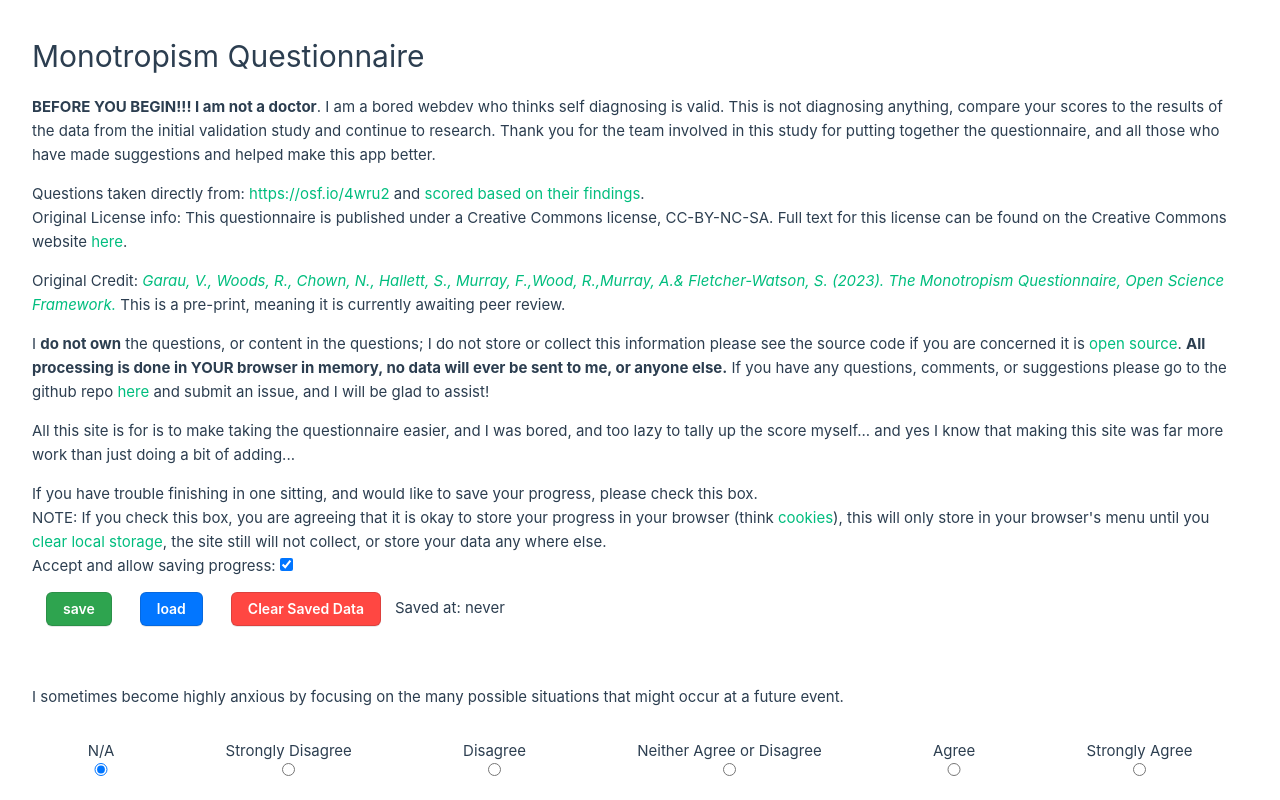
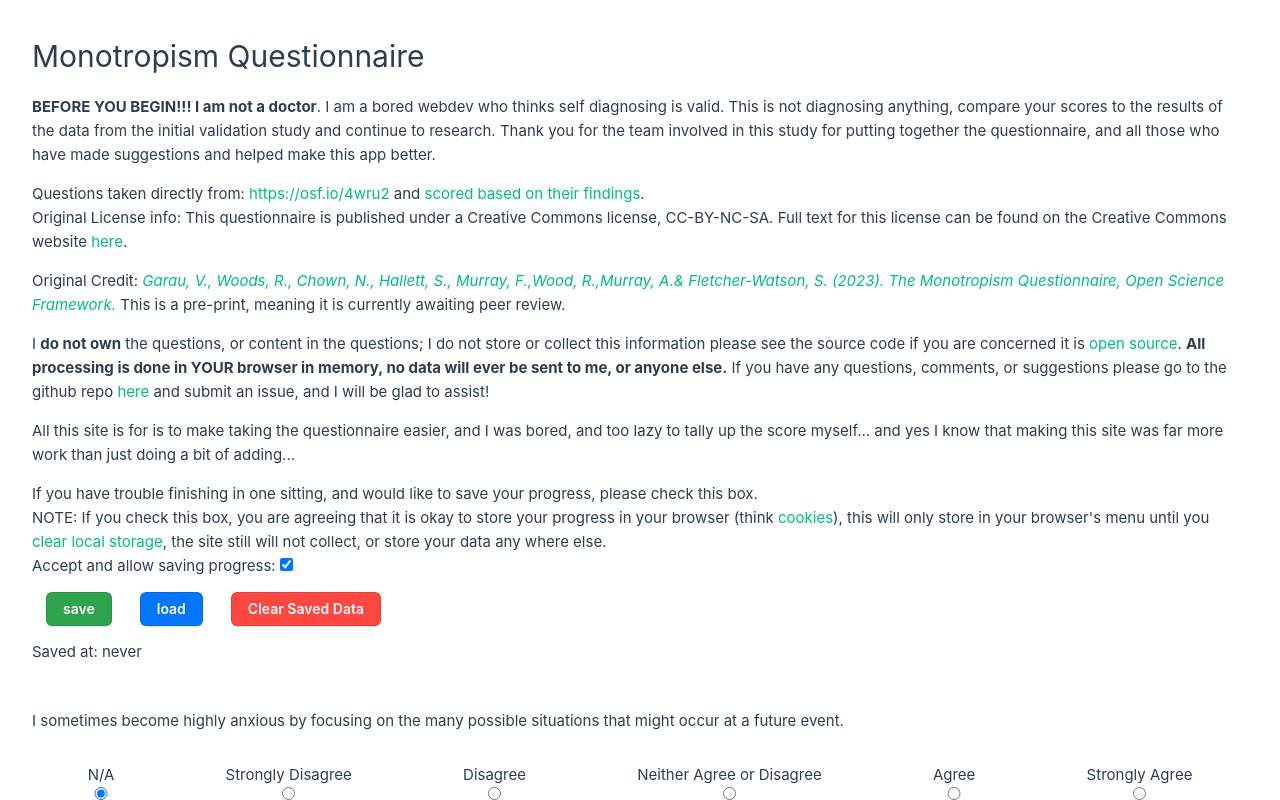
Before and after one commit to DLCIncluded/MQ, a Vue app in the folder app/: page / in a window 1280 px wide. Both pictures are taken after a click on the checkbox "Accept and allow saving progress:". Shown: the top 800 px of the page. Built offline with nearby package versions, Linux system fonts and the light colour scheme.

Commit message:
Syling boxes

```diff
--- a/app/src/App.vue
+++ b/app/src/App.vue
@@ -229,14 +229,15 @@ export default {
 
 
 			<label for="save-progress">Accept and allow saving progress: </label><input type="checkbox" name="saveProgress" id="save-progress" v-model="saveProgress" >
-			<p>
+			<p v-if="saveProgress" class="savedBox">
+
 				<button @click="saveValues" class='button green' :disabled='!saveProgress'>save</button>
 
 				<button @click="loadValues" class='button blue' :disabled='!saveProgress'>load</button>
 
 				<button class='button red' @click="clearSavedData" :disabled='!saveProgress'>Clear Saved Data</button>
 
-				<span v-if="saveProgress">Saved at: {{savedAt}}</span>
+				<p>Saved at: {{savedAt}}</p>
 
 			</p>
 
@@ -337,6 +338,7 @@ strong{
 	margin-top:5em;
 }
 
+
 @media only screen and (max-width: 600px) {
 	.selections {
 		display:flex;
@@ -347,6 +349,14 @@ strong{
 		flex-grow:1;
 		display: flex;
 		flex-direction: row;
+		text-align: center;
+	}
+	.savedBox {
+		display:flex;
+		flex-direction: column;
+		align-items: stretch;
+	}
+	.savedBox p {
 		text-align: center;
 	}
 }
@@ -414,4 +424,6 @@ strong{
   background-color: #298e46;
   box-shadow: rgba(20, 70, 32, .2) 0 1px 0 inset;
 }
+
+
 </style>
```
